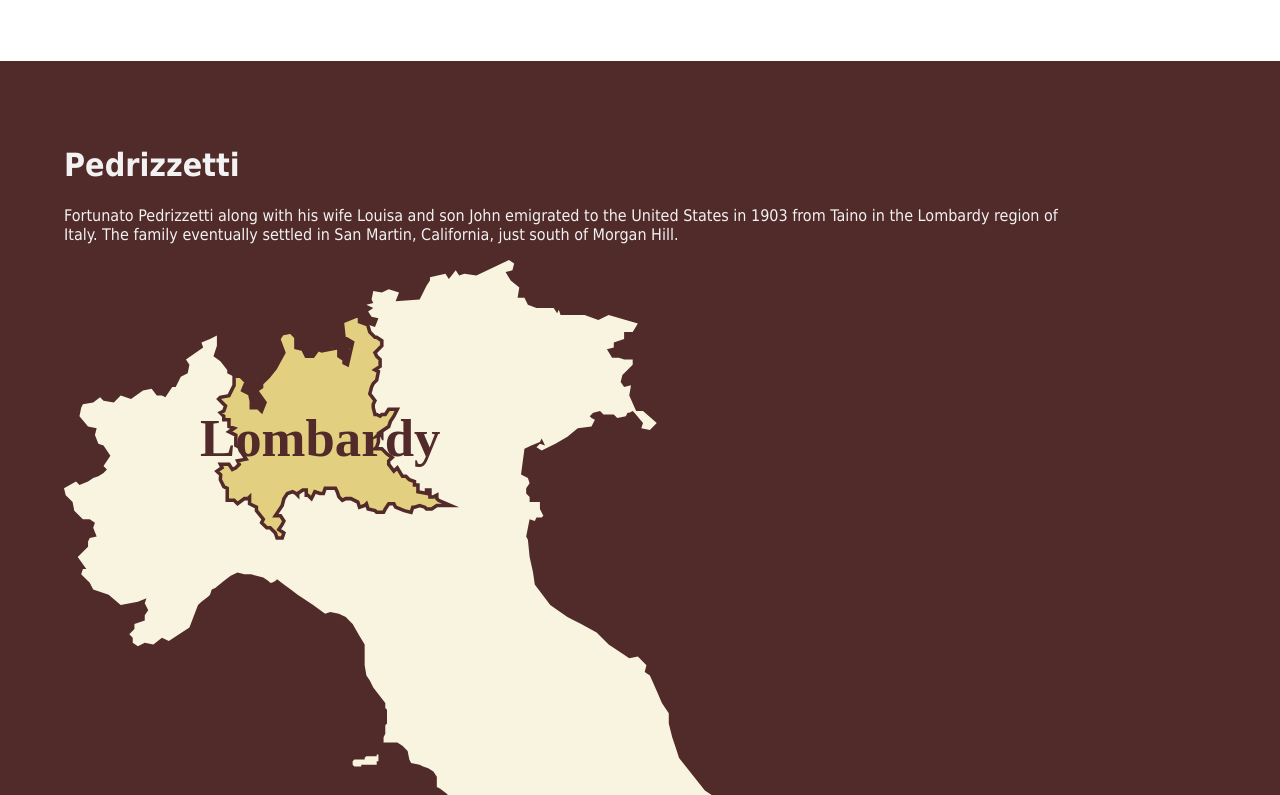
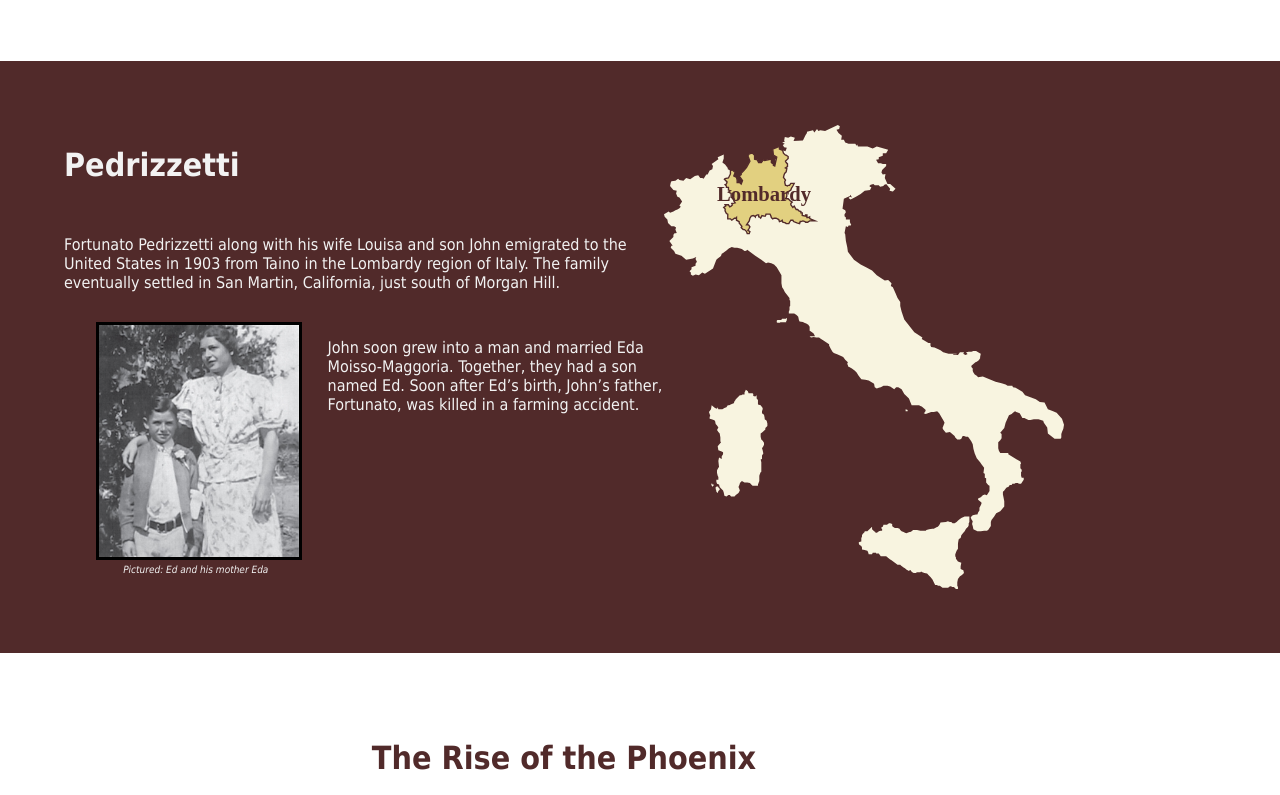
Before and after one commit to Vivid0/mhc, a plain HTML site: page about.html in a window 1280 px wide. Shown: the part 1922-2717 px from the top of the page. Drawn offline with Linux system fonts and the light colour scheme.

Commit message:
pedrizetti red finished

```diff
--- a/about.html
+++ b/about.html
@@ -73,7 +73,7 @@
                         Italy. He and his two brothers, Eligio and Pietro arrived at Ellis Island with Barbera root
                         hidden in their shoes.
                     </p>
-                <img src="img/piemonte.svg" alt="Piemonte Map" class="cmap">
+                <img src="img/piemonte.svg" alt="Piemonte Map" class="map cmap">
                     <p class="ct2">
                         Initially finding work in Connecticut, Camillo eventually moved to San Francisco where he and
                         his brothers worked delivering wine and brandy by horse and buggy.
@@ -127,22 +127,20 @@
     </div>
     <div class="red-container">
         <div class="container">
-            <div class="article red-article">
-                <h1>Pedrizzetti</h1>
-                <p>
+            <div class="article red-article pedrizetti">
+                <h1 class="pheader">Pedrizzetti</h1>
+                <p class="ptext1">
                     Fortunato Pedrizzetti along with his wife Louisa and son John emigrated to the United States in 1903
                     from Taino in the Lombardy region of Italy. The family eventually settled in San Martin, California,
                     just south of Morgan Hill.
                 </p>
-                <div class="italy">
-                    <img src="img/lombardy.svg" alt="Lombardy map" class="map">
-                </div>
-                <p>
+                    <img src="img/lombardy.svg" alt="Lombardy map" class="map pmap">
+                <p class="ptext2">
                     John soon grew into a man and married Eda Moisso-Maggoria. Together, they had a son named Ed. Soon
                     after
                     Ed’s birth, John’s father, Fortunato, was killed in a farming accident.
                 </p>
-                <figure>
+                <figure class="edEda">
                     <img src="img/edEda.png" alt="Ed and mother Eda">
                     <figcaption>
                         <i>
--- a/css/about.css
+++ b/css/about.css
@@ -129,11 +129,8 @@ figure img {
     }
     .blazing {
         display: grid;
-        grid-template-areas:
-            'winebarrel bheader'
-            'winebarrel btext'
-            'winebarrel frontscale';
-            gap: 10px;
+        grid-template-areas: 'winebarrel bheader' 'winebarrel btext' 'winebarrel frontscale';
+        gap: 10px;
     }
     .blazing h1 {
         grid-area: bheader;
@@ -152,20 +149,60 @@ figure img {
         font-size: 10px;
         text-align: center;
     }
-    }
+
     .winebarrel {
         grid-area: winebarrel;
         width: 420px;
         margin: 0 auto;
     }
+
     .winebarrel figcaption {
         font-size: 10px;
         text-align: center;
     }
+
     .blazing figure img {
         width: 420px;
     }
+
     .blazing figure {
         margin: 0 auto;
     }
+
+    .pedrizetti {
+        display: grid;
+        grid-template-areas: 'pheader pheader pmap' 'ptext1 ptext1 pmap' 'pimg ptext2 pmap'
+    }
+
+    .pheader {
+        grid-area: pheader;
+    }
+
+    .ptext1 {
+        grid-area: ptext1;
+    }
+
+    .ptext2 {
+        grid-area: ptext2;
+    }
+
+    .pmap {
+        grid-area: pmap;
+        width: 400px;
+        align-self: center;
+    }
+
+    .edEda {
+        grid-area: pimg;
+        width: 200px;
+    }
+
+    .edEda img {
+        width: 200px;
+    }
+
+    .edEda figcaption {
+        text-align: center;
+        font-size: 10px;
+    }
 }
```
